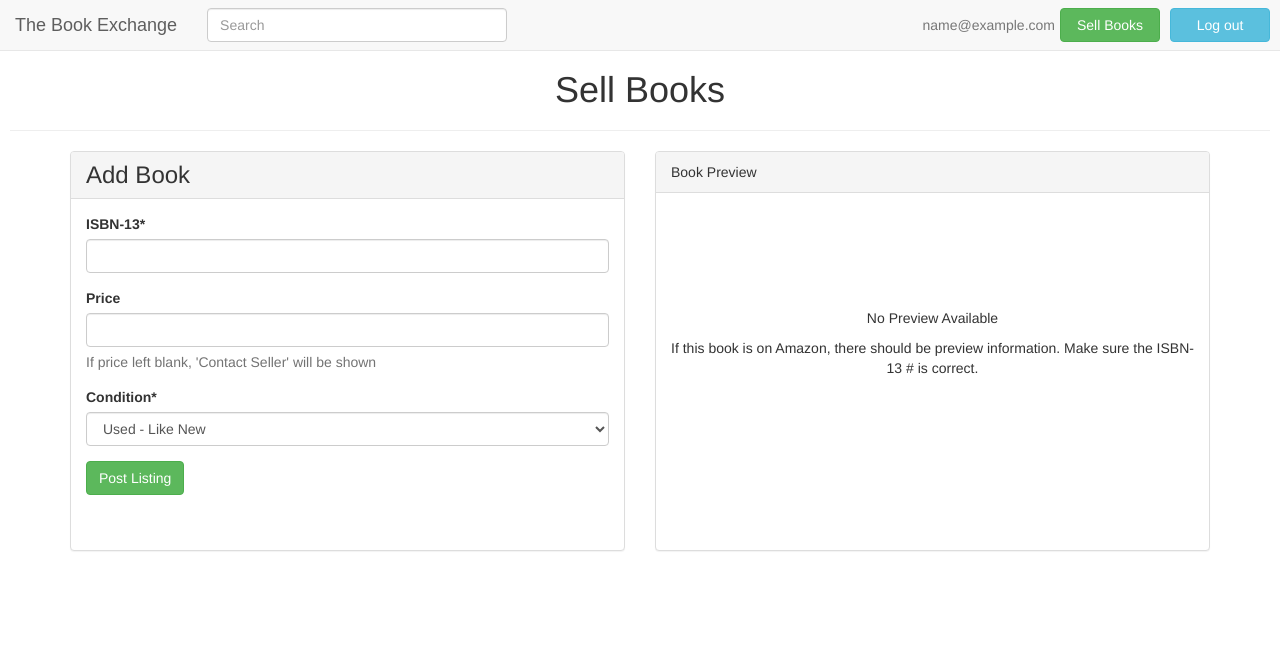
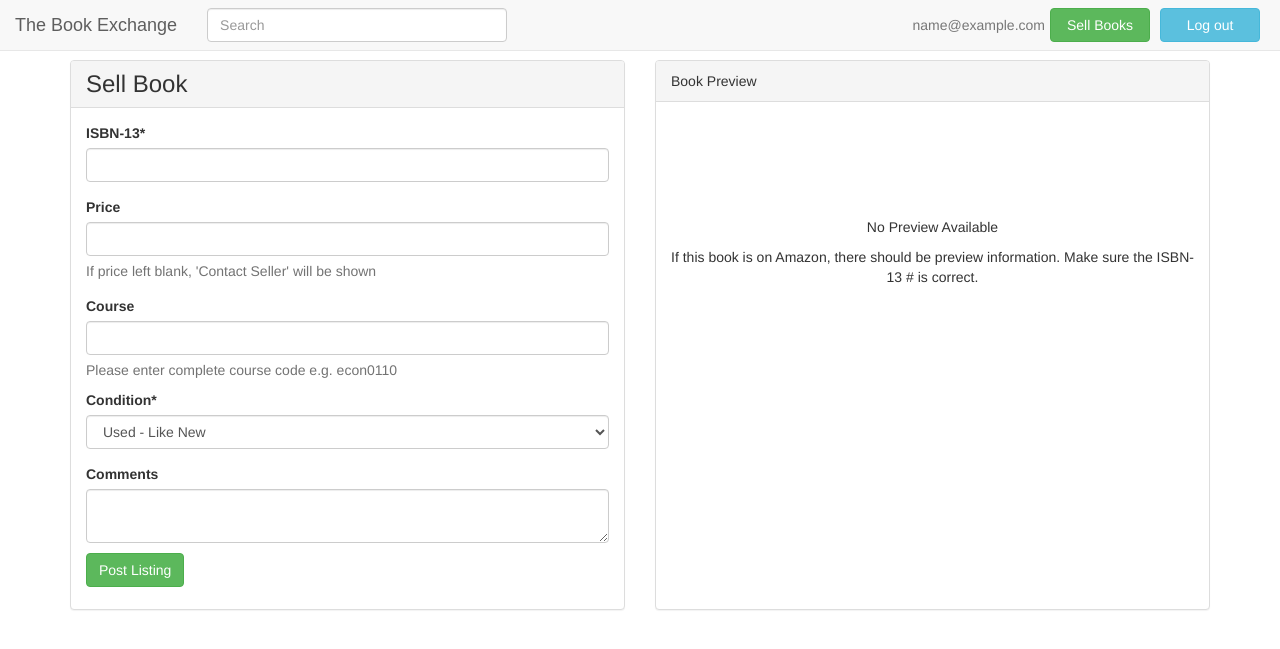
Before and after one commit to raymondzeng/bookexchange, a Flask app: page /post in a window 1280 px wide. Shown: the top 649 px of the page. Run offline with Flask 2, Linux system fonts and the light colour scheme; the visitor is signed in with stand-in values (Sample User, id 1); some libraries are stand-ins or nearby versions.

Commit message:
posting txxtbooks that arent already catalogged

```diff
--- a/amazon.py
+++ b/amazon.py
@@ -22,7 +22,7 @@ def get_amazon_info(isbn):
     if error is None:
         info = {'url': soup.detailpageurl.string,
                 'title': soup.title.string,
-                'authors': map(lambda x: x.get_text(), soup.find_all("author"))}
+                'author': map(lambda x: x.get_text(), soup.find_all("author"))}
         return info
     else:
         return None
--- a/app.py
+++ b/app.py
@@ -4,7 +4,7 @@ from flask.ext.login import LoginManager, login_user, logout_user, current_user,
 from flask.ext.sqlalchemy import SQLAlchemy
 from sqlalchemy.dialects.postgresql import ARRAY, TSVECTOR
 from flask_wtf import Form
-from wtforms import TextField, BooleanField, PasswordField, SelectField, ValidationError
+from wtforms import TextField, BooleanField, PasswordField, SelectField, TextAreaField, ValidationError
 from wtforms.validators import Required, Length, EqualTo, Email
 from datetime import datetime
 from amazon import get_amazon_info, get_amazon_image
@@ -52,7 +52,6 @@ class Book(db.Model):
     amazon_url = db.Column(db.Text)
     image = db.Column(db.Text)
     courses = db.Column(ARRAY(db.String(140)))
-    amazon_price = db.Column(db.Numeric)
     tsv = db.Column(TSVECTOR)
     posts = db.relationship('Post', backref='book', lazy='dynamic')
 
@@ -130,6 +129,8 @@ class PostForm(Form):
         ('Used - Acceptable', 'Used - Acceptable'),
         ('Used - Unacceptable', 'Used - Unacceptable'),
         ('New', 'New')])
+    comments = TextAreaField('comments')
+    courses = TextField('courses')
 
     def validate_price(form, field):
         if field.data == '':
@@ -139,7 +140,7 @@ class PostForm(Form):
             raise ValidationError('Price must be a number')
 
     def validate_isbn(form, field):
-        isbn = field.data.strip().replace('-','')
+        isbn = field.data.strip().replace('-','').replace(' ','')
         if len(isbn) != 10 and len(isbn) != 13:
             raise ValidationError('Invalid ISBN')
         form.isbn = field
@@ -213,7 +214,8 @@ def logout():
 def search():
     searchterms = request.args.get('query')
     searchterms = process_string(searchterms)
-    results = Book.query.filter("tsv @@ plainto_tsquery(:ss)").params(ss=searchterms).all()
+    results = Book.query.filter("setweight(to_tsvector(coalesce(isbn::text,'')), 'A')    || setweight(to_tsvector(coalesce(title,'')), 'B')  || setweight(to_tsvector(coalesce(array_to_string(author,', '),'')), 'B') || setweight(to_tsvector(coalesce(array_to_string(courses,', '),'')), 'B') @@ plainto_tsquery(:ss)").params(ss=searchterms).all()
+    #results = Book.query.filter("tsv @@ plainto_tsquery(:ss)").params(ss=searchterms).all()
     results = map(lambda x: x.info_dict(), results)
     return render_template('results.html',
                            results = results,
@@ -238,12 +240,21 @@ def post():
         if request.args.get('isbn'):
             form.isbn.data = request.args.get('isbn')
     if form.validate_on_submit():
-        isbn = form.isbn.data
+        isbn = form.isbn.data.strip().replace('-','').replace(' ','')
         price = form.price.data
         if price == '':
             price = None
         cond = form.condition.data
-        p = Post(uid=current_user.id, timestamp=datetime.utcnow(), isbn=isbn, price=price,condition=cond)
+        comments = form.comments.data
+        courses = form.courses.data.strip().replace(' ','').upper()
+        if not Book.query.get(isbn):
+            info = get_amazon_info(isbn)
+            image = get_amazon_image(isbn)
+            b = Book(isbn=isbn, title=info['title'], author=info['author'], amazon_url=info['url'], image=image, courses=[courses])
+            db.session.add(b)
+            db.session.commit()
+
+        p = Post(uid=current_user.id, timestamp=datetime.utcnow(), isbn=isbn, price=price,condition=cond,comments=comments)
         db.session.add(p)
         db.session.commit()
         return redirect(url_for('book',isbn=isbn))
@@ -262,7 +273,7 @@ def delete():
 @app.route('/info/<isbn>')
 @login_required
 def info(isbn):
-    isbn = isbn.strip().replace('-','')
+    isbn = isbn.strip().replace('-','').replace(' ','')
     if len(isbn) != 13 or not isbn.isdigit():
         return jsonify(data=None)
     i = Book.query.get(isbn)
--- a/static/base.css
+++ b/static/base.css
@@ -12,10 +12,13 @@ body {
     font: normal normal normal 14px/21.59375px proxima-nova, sans-serif;
     font-size: 18;
 }
-.log {
+.login {
     margin-right: 10px;
 }
 
+.logout {
+    margin-right: 20px;
+}
 .sell {
     margin-right: 10px;
     margin-left: 20px;
--- a/static/post.css
+++ b/static/post.css
@@ -5,13 +5,13 @@ span {
 h3 {
     margin: 0;
 }
-#banner {
-    text-align: center;
+.panel {
+    margin-top: 10px;
+    height: 550px;
 }
-.panel {
-    height: 400px;
+form .btn-success {
+    margin-top: 10px;
 }
-
 #imgp {
     margin-top: 100px;
 }
@@ -24,6 +24,7 @@ h3 {
 #bookimg-div {
     width: 150px;
     margin-left: calc(50% - 75px);
+    margin-top: 50px;
 }
 #bookimg {
     display: none;
--- a/templates/base.html
+++ b/templates/base.html
@@ -35,11 +35,11 @@
 	  <button type="submit" class="btn btn-default navbar-btn navbar-right">Register</button>
 	</a>
 	<a href="/login">
-	  <button type="button" class="btn btn-info navbar-btn navbar-right log">Log in</button>
+	  <button type="button" class="btn btn-info navbar-btn navbar-right login">Log in</button>
 	</a>
 	{%- else -%}
 	<a href="/logout">
-	  <button type="button" class="btn btn-info navbar-btn navbar-right log">Log out</button>
+	  <button type="button" class="btn btn-info navbar-btn navbar-right logout">Log out</button>
 	</a>
 	<a href="/post">
 	  <button type="button" class="btn btn-success navbar-btn navbar-right sell">Sell Books</button>
--- a/templates/post.html
+++ b/templates/post.html
@@ -6,16 +6,12 @@
 {% endblock %}
 
 {% block content %}
-<div id="banner">
-  <h1>Sell Books</h1>
-</div>
-<hr>
 <div class="container">
   <div class="row">
 
     <div class="col-md-6">
       <div class="panel panel-default">
-	<div class="panel-heading"><h3>Add Book</h3></div>
+	<div class="panel-heading"><h3>Sell Book</h3></div>
 	<div class="panel-body">
 	  <form action="" method="post" name="post">
 	    {{ post_form.hidden_tag() }}
@@ -29,6 +25,7 @@
 	      {{ post_form.isbn(class_='form-control') }}
 	      <span class="help-block"></span>
 	    </div>
+
 	    <div class="form-group">
 	      <label for="price">
 		Price
@@ -40,6 +37,16 @@
 	      <p class="help-block">If price left blank, 'Contact Seller' will be shown</p>
 	    </div>
 
+	    <div class="form group">
+	      <label for="courses">
+		Course
+		{% for error in post_form.errors.courses %}
+		<span>{{ error }}</span>
+		{% endfor %}
+	      </label>
+	      {{ post_form.courses(class_='form-control') }}
+	      <p class="help-block">Please enter complete course code e.g. econ0110</p>
+	    </div>
 	    <div class="form-group">
 	      <label for="condition">
 		Condition*
@@ -48,6 +55,16 @@
 		{% endfor %}
 	      </label>
 	      {{ post_form.condition(class_='form-control') }}
+	    </div>
+
+	    <div class="form group">
+	      <label for="comments">
+		Comments
+		{% for error in post_form.errors.comments %}
+		<span>{{ error }}</span>
+		{% endfor %}
+	      </label>
+	      {{ post_form.comments(class_='form-control') }}
 	    </div>
 
 	    <input class="btn btn-success" type="submit" value="Post Listing">
```
